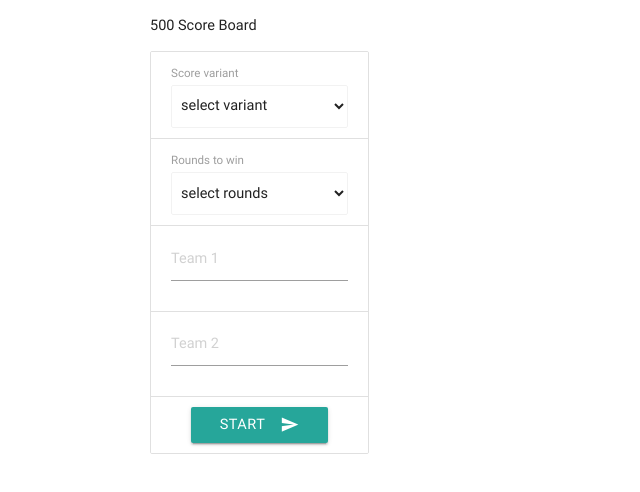
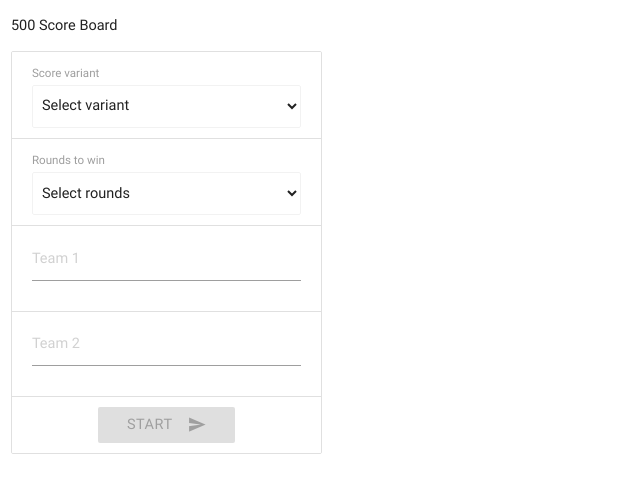
Before and after one commit to bmj1985/fivehundred, an Electron app: page mainWindow.html in a window 1000 px wide. Shown: the whole page, without its empty margins (0-640 px from the left). Drawn offline with nearby package versions, Linux system fonts and the light colour scheme.

Commit message:
update element in mainWindow

```diff
--- a/mainWindow.html
+++ b/mainWindow.html
@@ -4,18 +4,17 @@
     <title>500 score</title>
      <link href="https://fonts.googleapis.com/icon?family=Material+Icons" rel="stylesheet">
      <link type="text/css" rel="stylesheet" href="assets/css/materialize.min.css"  media="screen,projection"/>
+     <link type="text/css" rel="stylesheet" href="assets/css/fine.tune.css"  media="screen,projection"/>
 </head>
 <body>
-    <div class="container">
-        <div class="row">
+    <div class="row">
           <div class="col s4">
-            <!-- Grey navigation panel -->
             <p>500 Score Board</p>
-            <ul class="collection">
+            <ul class="collection" id="new_game_setup">
                 <li class="collection-item">
                     <label>Score variant</label>
-                    <select id="score_variant" class = "browser-default">
-                       <option value = "" disabled selected>select variant</option>
+                    <select id="score_variant" class="browser-default" required>
+                       <option value = "" disabled selected>Select variant</option>
                        <option value = "perfect">Perfect</option>
                        <option value = "avondale">Avondale</option>
                        <option value = "original">Original</option>
@@ -23,13 +22,13 @@
                 </li>
                 <li class="collection-item">
                     <label>Rounds to win</label>
-                    <select id="round_to_win" class = "browser-default">
-                       <option value = "" disabled selected>select rounds</option>
-                       <option value = "1">1</option>
-                       <option value = "2">2</option>
-                       <option value = "3">3</option>
-                       <option value = "4">4</option>
-                       <option value = "5">4</option>
+                    <select id="round_to_win" class="browser-default" required>
+                        <option value = "" disabled selected>Select rounds</option>
+                        <option value = "1">1</option>
+                        <option value = "2">2</option>
+                        <option value = "3">3</option>
+                        <option value = "4">4</option>
+                        <option value = "5">5</option>
                     </select>
                 </li>
                 <li class="collection-item">
@@ -39,7 +38,25 @@
                     <input id="team_name_2" placeholder="Team 2" type="text">
                 </li>
                 <li class="collection-item center">
-                    <button class="btn waves-effect waves-light" type="submit" name="action" id='new_game'>Start
+                    <button class="btn waves-effect waves-light" type="submit" name="action" id='new_game' disabled>Start
+                      <i class="material-icons right">send</i>
+                    </button>
+                </li>
+            </ul>
+            <ul class="collection with-header" id="game_result">
+                <li class="collection-header">
+                    <h4>Game Result</h4>
+                </li>
+                <li class="collection-item">
+                    <div id="team1_name">
+                    </div>
+                </li>
+                <li class="collection-item">
+                    <div id="team2_name">
+                    </div>
+                </li>
+                <li class="collection-item center">
+                    <button class="btn waves-effect waves-light" type="submit" name="action" id='reset'>New Game
                       <i class="material-icons right">send</i>
                     </button>
                 </li>
@@ -48,12 +65,14 @@
           <div class="col s8 container" id="hands">
             <!-- Teal page content  -->
           </div>
-        </div>
     </div>
     <script>if (typeof module === 'object') {window.module = module; module = undefined;}</script>
     <script src="assets/js/jquery-3.2.1.min.js" charset="utf-8"></script>
     <script src="assets/js/materialize.min.js" charset="utf-8"></script>
     <script>if (window.module) module = window.module;</script>
-    <script src="assets/js/game.js" charset="utf-8"></script>
+    <script>
+        $("#game_result").hide()
+        require('./assets/js/game.js')
+    </script>
 </body>
 </html>
```
